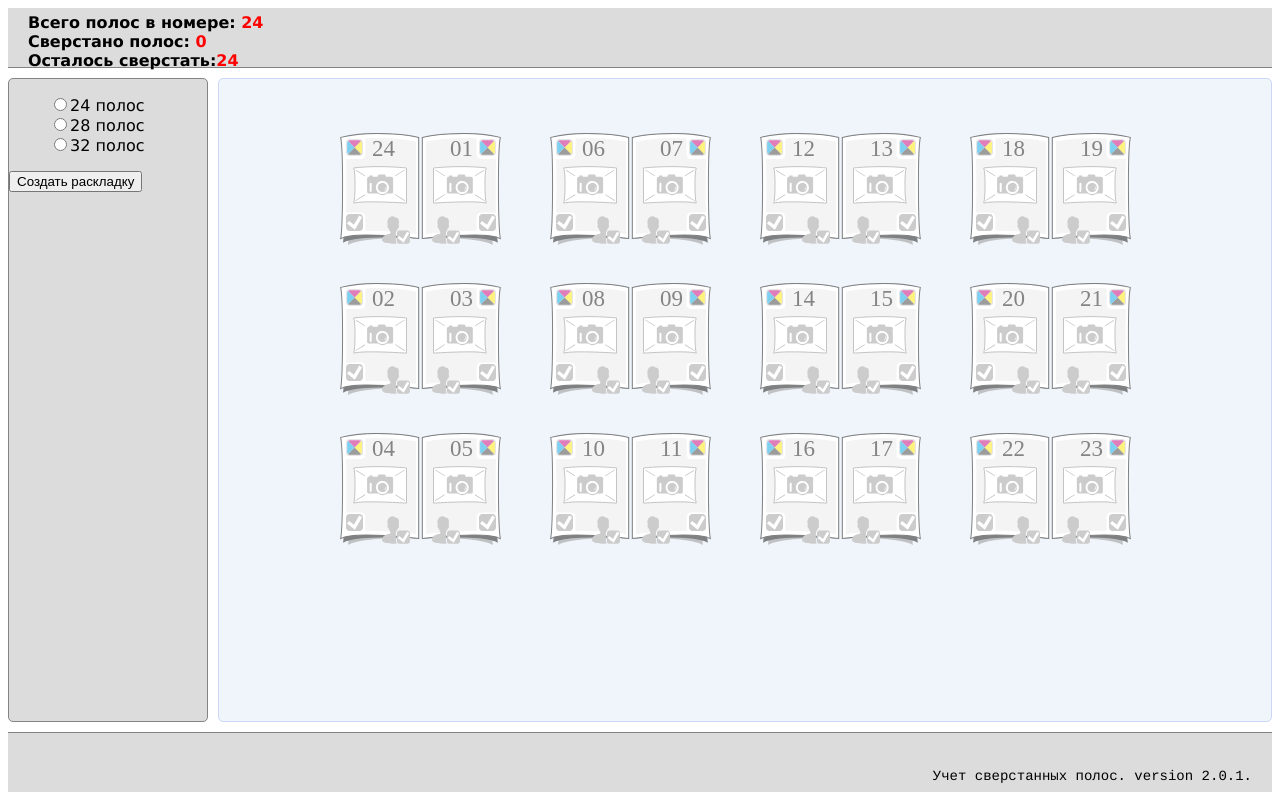
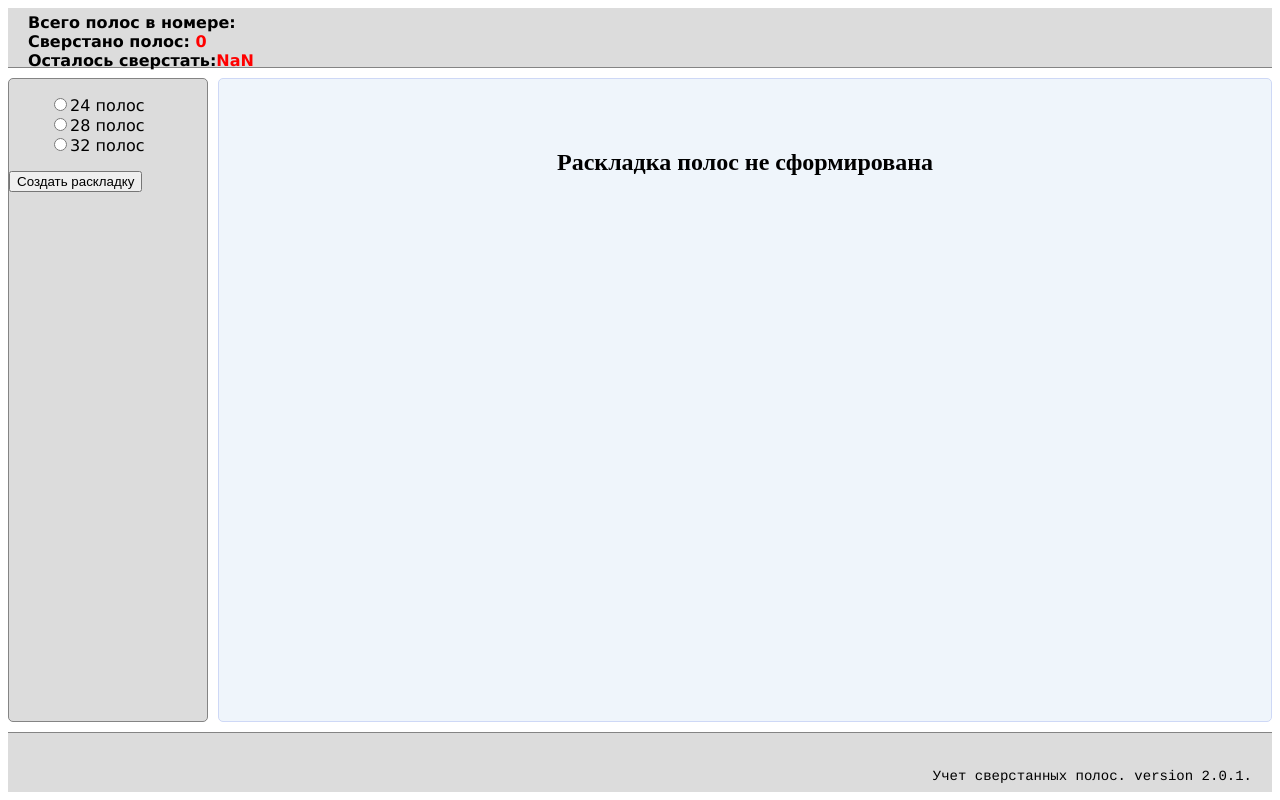
Before and after one commit to ytty555/VerstkaSK, a React (Create React App) app: page / in a window 1280 px wide. Built offline with nearby package versions, Linux system fonts and the light colour scheme; a web font is replaced by a local one.

Commit message:
Решена проблема обновления раскладки от radiobut

```diff
--- a/src/components/MainBlock/MainBlock.js
+++ b/src/components/MainBlock/MainBlock.js
@@ -1,16 +1,14 @@
 import React, { Component } from "react";
 import PagesBlock from "./PagesBlock";
-import { getPageInfo } from "./proglogic";
+import { toTwo, getPageInfo, getPagesState } from "./proglogic";
 
 class MainBlock extends Component {
   constructor(props) {
     super(props);
     this.state = {
-      pagesQuantity: 24
+      pagesState: getPagesState(0)
     };
   }
-
-
 
   render() {
     const info = getPageInfo(this.state);
@@ -32,7 +30,13 @@ class MainBlock extends Component {
             <span>{pQuantity - (pMakeUp + pDelegated)}</span>
           </p>
         </header>
-        <PagesBlock pagesQuantity={this.getPagesQuantity(this.state)} />
+        <PagesBlock
+          pagesQuantity={this.getPagesQuantity(this.state)}
+          pagesState={this.state.pagesState}
+          handleOnClickMakeUp={this.handleOnClickMakeUp}
+          handleOnClickPhoto={this.handleOnClickPhoto}
+          handleOnClickDelegated={this.handleOnClickDelegated}
+        />
         {/* <PagesBlock pagesQuantity={28} /> */}
         <section className="control-panel">
           <ul>
@@ -70,12 +74,12 @@ class MainBlock extends Component {
     );
   }
 
-  getPagesQuantity = (state) => {
+  getPagesQuantity = state => {
     return parseInt(state.pagesQuantity);
-  }
+  };
 
   handleNewPagesField = () => {
-    const radio = document.getElementsByClassName('choose-pages__radio');
+    const radio = document.getElementsByClassName("choose-pages__radio");
     let res = null;
 
     for (let i = 0; i < radio.length; i++) {
@@ -83,7 +87,55 @@ class MainBlock extends Component {
         res = parseInt(radio[i].id);
       }
     }
-    this.setState({ pagesQuantity: res });
+    this.setState({
+      pagesState: getPagesState(res),
+      pagesQuantity: res
+    });
+  };
+
+  handleOnClickMakeUp = pagePairNumber => posLR => ev => {
+    const pagePairNumStr = toTwo(pagePairNumber);
+    const state = this.state[pagePairNumStr];
+    const stateTmp = Object.assign({}, state);
+    stateTmp[posLR].pageMakeup = !state[posLR].pageMakeup;
+    stateTmp[posLR].pageDelegated =
+      stateTmp[posLR].pageDelegated && stateTmp[posLR].pageMakeup
+        ? false
+        : stateTmp[posLR].pageDelegated;
+    stateTmp[posLR].pagePhoto = !stateTmp[posLR].pageMakeup
+      ? false
+      : stateTmp[posLR].pagePhoto;
+    this.setState({
+      [state]: stateTmp
+    });
+  };
+
+  handleOnClickPhoto = pagePairNumber => posLR => ev => {
+    const pagePairNumStr = toTwo(pagePairNumber);
+    const state = this.state[pagePairNumStr];
+    const stateTmp = Object.assign({}, state);
+    if (!stateTmp[posLR].pageMakeup) return;
+    stateTmp[posLR].pagePhoto = !state[posLR].pagePhoto;
+    this.setState({
+      [state]: stateTmp
+    });
+  };
+
+  handleOnClickDelegated = pagePairNumber => posLR => ev => {
+    const pagePairNumStr = toTwo(pagePairNumber);
+    const state = this.state[pagePairNumStr];
+    const stateTmp = Object.assign({}, state);
+    stateTmp[posLR].pageDelegated = !state[posLR].pageDelegated;
+    stateTmp[posLR].pageMakeup =
+      stateTmp[posLR].pageMakeup && stateTmp[posLR].pageDelegated
+        ? false
+        : stateTmp[posLR].pageMakeup;
+    stateTmp[posLR].pagePhoto = !stateTmp[posLR].pageMakeup
+      ? false
+      : stateTmp[posLR].pagePhoto;
+    this.setState({
+      [state]: stateTmp
+    });
   };
 }
 
--- a/src/components/MainBlock/PagesBlock.js
+++ b/src/components/MainBlock/PagesBlock.js
@@ -1,21 +1,35 @@
-import React, { Component } from "react";
+import React from "react";
 import PagePair from "./PagePair";
-import { toTwo, getPagesState } from "./proglogic";
+import { toTwo } from "./proglogic";
 
-export default class PagesBlock extends Component {
-  constructor(props) {
-    super(props);
-    this.state = getPagesState(this.props.pagesQuantity);
+function PagesBlock(props) {
+  const renderPagePairList = pagesQuantity => {
+    let elList = [];
+    let el = null;
+    for (let i = 1; i <= pagesQuantity / 2; i++) {
+      el = (
+        <PagePair
+          key={toTwo(i)}
+          statePage={props.pagesState[toTwo(i)]}
+          handleOnClickMakeup={props.handleOnClickMakeUp(i)}
+          handleOnClickPhoto={props.handleOnClickPhoto(i)}
+          handleOnClickDelegated={props.handleOnClickDelegated(i)}
+        />
+      );
+      elList.push(el);
     }
 
-  pBlock = pagesQuantity => {
+    return elList;
+  };
+
+  let pBlock = pagesQuantity => {
     if (pagesQuantity) {
-      // this.state = generateStateArray(this.props.pagesQuantity);
+      // this.state = getPagesState(this.props.pagesQuantity);
       return (
         <React.Fragment>
           <h1 className="visually-hidden"> Раскладка полос </h1>
           <div className="page-grid-container">
-            {this.renderPagePairList(this.props.pagesQuantity)}
+            {renderPagePairList(pagesQuantity)}
           </div>
         </React.Fragment>
       );
@@ -28,79 +42,15 @@ export default class PagesBlock extends Component {
     }
   };
 
-  render() {
   return (
     <React.Fragment>
       <main className="main-block">
         <section className="page-section">
-            {this.pBlock(this.props.pagesQuantity)}
+          {pBlock(props.pagesQuantity)}
         </section>
       </main>
     </React.Fragment>
   );
 }
 
-  renderPagePairList = pagesQuantity => {
-    let elList = [];
-    let el = null;
-    for (let i = 1; i <= pagesQuantity / 2; i++) {
-      el = (
-        <PagePair
-          key={toTwo(i)}
-          statePage={this.state[toTwo(i)]}
-          handleOnClickMakeup={this.handleOnClickMakeUp(i)}
-          handleOnClickPhoto={this.handleOnClickPhoto(i)}
-          handleOnClickDelegated={this.handleOnClickDelegated(i)}
-        />
-      );
-      elList.push(el);
-    }
-
-    return elList;
-  };
-
-  handleOnClickMakeUp = pagePairNumber => posLR => ev => {
-    const pagePairNumStr = toTwo(pagePairNumber);
-    const state = this.state[pagePairNumStr];
-    const stateTmp = Object.assign({}, state);
-    stateTmp[posLR].pageMakeup = !state[posLR].pageMakeup;
-    stateTmp[posLR].pageDelegated =
-      stateTmp[posLR].pageDelegated && stateTmp[posLR].pageMakeup
-        ? false
-        : stateTmp[posLR].pageDelegated;
-    stateTmp[posLR].pagePhoto = !stateTmp[posLR].pageMakeup
-      ? false
-      : stateTmp[posLR].pagePhoto;
-    this.setState({
-      [state]: stateTmp
-    });
-  };
-
-  handleOnClickPhoto = pagePairNumber => posLR => ev => {
-    const pagePairNumStr = toTwo(pagePairNumber);
-    const state = this.state[pagePairNumStr];
-    const stateTmp = Object.assign({}, state);
-    if (!stateTmp[posLR].pageMakeup) return;
-    stateTmp[posLR].pagePhoto = !state[posLR].pagePhoto;
-    this.setState({
-      [state]: stateTmp
-    });
-  };
-
-  handleOnClickDelegated = pagePairNumber => posLR => ev => {
-    const pagePairNumStr = toTwo(pagePairNumber);
-    const state = this.state[pagePairNumStr];
-    const stateTmp = Object.assign({}, state);
-    stateTmp[posLR].pageDelegated = !state[posLR].pageDelegated;
-    stateTmp[posLR].pageMakeup =
-      stateTmp[posLR].pageMakeup && stateTmp[posLR].pageDelegated
-        ? false
-        : stateTmp[posLR].pageMakeup;
-    stateTmp[posLR].pagePhoto = !stateTmp[posLR].pageMakeup
-      ? false
-      : stateTmp[posLR].pagePhoto;
-    this.setState({
-      [state]: stateTmp
-    });
-  };
-}
+export default PagesBlock;
--- a/src/components/MainBlock/proglogic.js
+++ b/src/components/MainBlock/proglogic.js
@@ -140,7 +140,7 @@ export const getPageInfo = currState => {
 };
 
 // Первичное заполнение состояния
-export const getPagesState = (pagesQuantity) => {
+export const getPagesState = pagesQuantity => {
   if (!pagesQuantity) {
     return {};
   }
@@ -169,5 +169,5 @@ export const getPagesState = (pagesQuantity) => {
       resObj[keyObj] = currPair;
     }
   })();
-  return resObj;
+  return Object.assign({}, resObj);
 };
```
Lines whose indentation alone changed are shown as unchanged.
